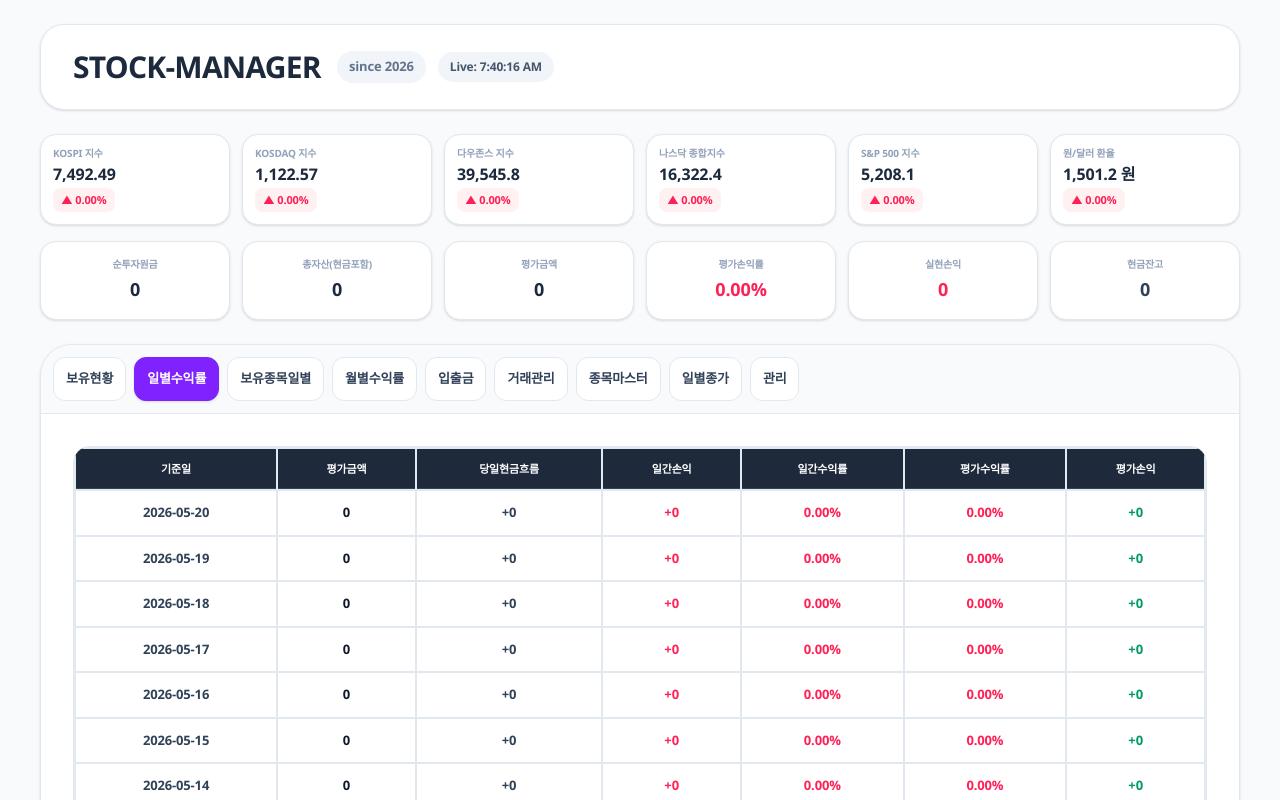
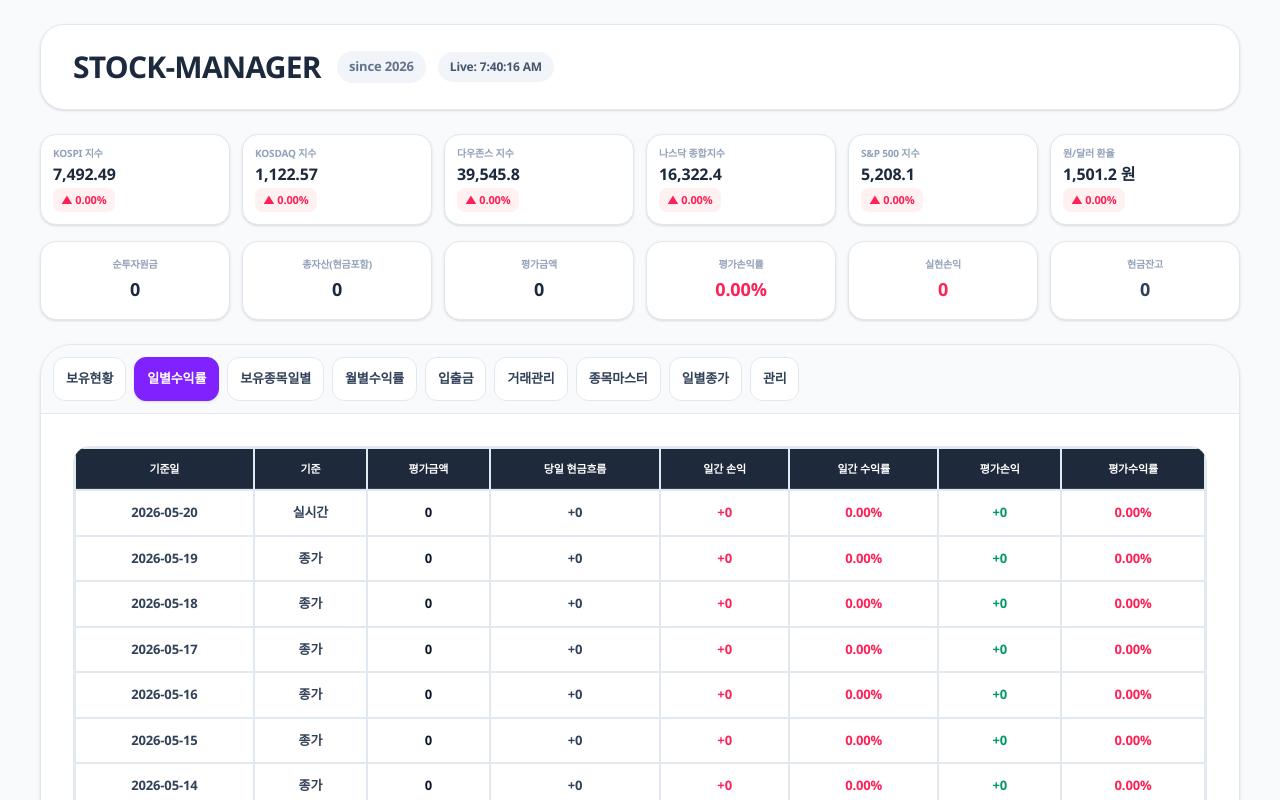
Before and after one commit to thlim74/my-stock-app, a Next.js app: page / in a window 1280 px wide. Both pictures are taken after a click on the button "일별수익률". Shown: the top 800 px of the page. Built offline with nearby package versions, Linux system fonts and the light colour scheme; no server answers; the database is empty; a web font is replaced by a local one.

Commit message:
Restore evaluation columns in daily returns table

```diff
--- a/components/daily-returns-tab.js
+++ b/components/daily-returns-tab.js
@@ -1,24 +1,27 @@
 export default function DailyReturnsTab({ dailyList, formatNum }) {
+  const sortedList = [...dailyList].sort((a, b) => b.기준일.localeCompare(a.기준일));
+  const latestDate = sortedList[0]?.기준일 || "";
+
   return (
     <div className="data-table-wrap">
-      <table className="data-table min-w-[1120px] text-center">
+      <table className="data-table min-w-[980px] text-center">
         <thead className="bg-slate-800 text-white text-[11px] font-black">
           <tr>
             <th>기준일</th>
+            <th>기준</th>
             <th>평가금액</th>
-            <th>당일현금흐름</th>
-            <th>일간손익</th>
-            <th>일간수익률</th>
+            <th>당일 현금흐름</th>
+            <th>일간 손익</th>
+            <th>일간 수익률</th>
+            <th>평가손익</th>
             <th>평가수익률</th>
-            <th>평가손익</th>
           </tr>
         </thead>
         <tbody className="text-[13px] font-bold">
-          {[...dailyList]
-            .sort((a, b) => b.기준일.localeCompare(a.기준일))
-            .map((daily, index) => (
+          {sortedList.map((daily, index) => (
             <tr key={index} className="h-11 border-b hover:bg-slate-50">
               <td className="font-black text-slate-700">{daily.기준일}</td>
+              <td className="text-slate-700">{daily.기준일 === latestDate ? "실시간" : "종가"}</td>
               <td className="font-black text-slate-900">{formatNum(daily.평가금액)}</td>
               <td className={daily.당일현금흐름 >= 0 ? "text-slate-700" : "text-blue-500"}>
                 {daily.당일현금흐름 >= 0 ? "+" : ""}
@@ -31,12 +34,12 @@ export default function DailyReturnsTab({ dailyList, formatNum }) {
               <td className={daily.일간손익 >= 0 ? "text-rose-500" : "text-blue-500"}>
                 {daily.일간수익률}
               </td>
-                <td className={daily.평가손익 >= 0 ? "text-rose-500" : "text-blue-500"}>
-                  {daily.수익률}
-                </td>
               <td className={daily.평가손익 >= 0 ? "text-emerald-600" : "text-rose-500"}>
                 {daily.평가손익 >= 0 ? "+" : ""}
                 {formatNum(daily.평가손익)}
+              </td>
+              <td className={daily.평가손익 >= 0 ? "text-rose-500" : "text-blue-500"}>
+                {daily.수익률}
               </td>
             </tr>
           ))}
```
Lines whose indentation alone changed are shown as unchanged.
